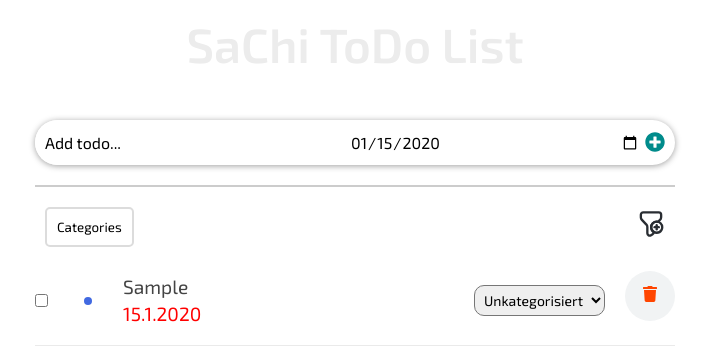
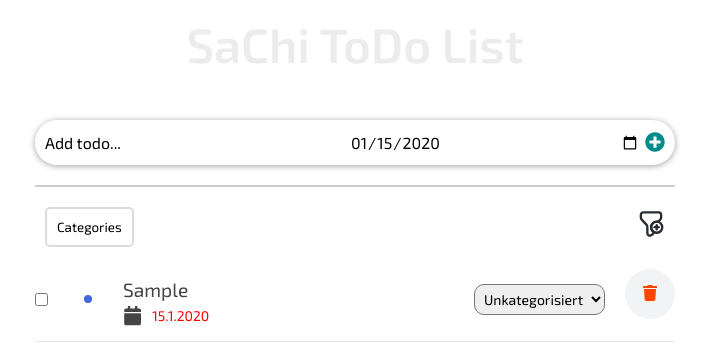
Before and after one commit to chris911e/sachi-todo, a Next.js app: page / in a window 1280 px wide. Both pictures are taken after typing "Sample", "2020-01-15" into the empty fields and a click on the button 940 px from the left and 142 px from the top of the page. Shown: the top 364 px of the page, without its empty margins (285-994 px from the left). Built offline with nearby package versions, Linux system fonts and the light colour scheme.

Commit message:
Date is shown in the bottom smaller and in red

```diff
--- a/src/app/components/Expiration.jsx
+++ b/src/app/components/Expiration.jsx
@@ -1,3 +1,5 @@
+import { FaCalendar } from "react-icons/fa";
+
 export default function Expiration({expiration}) {
     let exDate = new Date(expiration)
 
@@ -11,8 +13,9 @@ export default function Expiration({expiration}) {
     }
 
     return (
-        <div>
-            <p style={{color: getColor()}}>{exDate.getDate()}.{exDate.getMonth()+1}.{exDate.getFullYear()}</p>
+        <div style={{display: "flex", gap: "10px", alignItems: "center", height: "10px"}}>
+            <FaCalendar />
+            <p style={{color: getColor(), fontSize: "14px"}}>{exDate.getDate()}.{exDate.getMonth()+1}.{exDate.getFullYear()}</p>
         </div>
     )
 }
--- a/src/app/components/TodoItem.jsx
+++ b/src/app/components/TodoItem.jsx
@@ -105,7 +105,9 @@ const TodoItem = (props) => {
               {title}
             </div>
           )}
-          <Expiration expiration={expiration}/>
+          <div style={{marginTop: "7px"}}>
+            <Expiration expiration={expiration}/>
+          </div>
         </div>
         <div>
           <select
```
